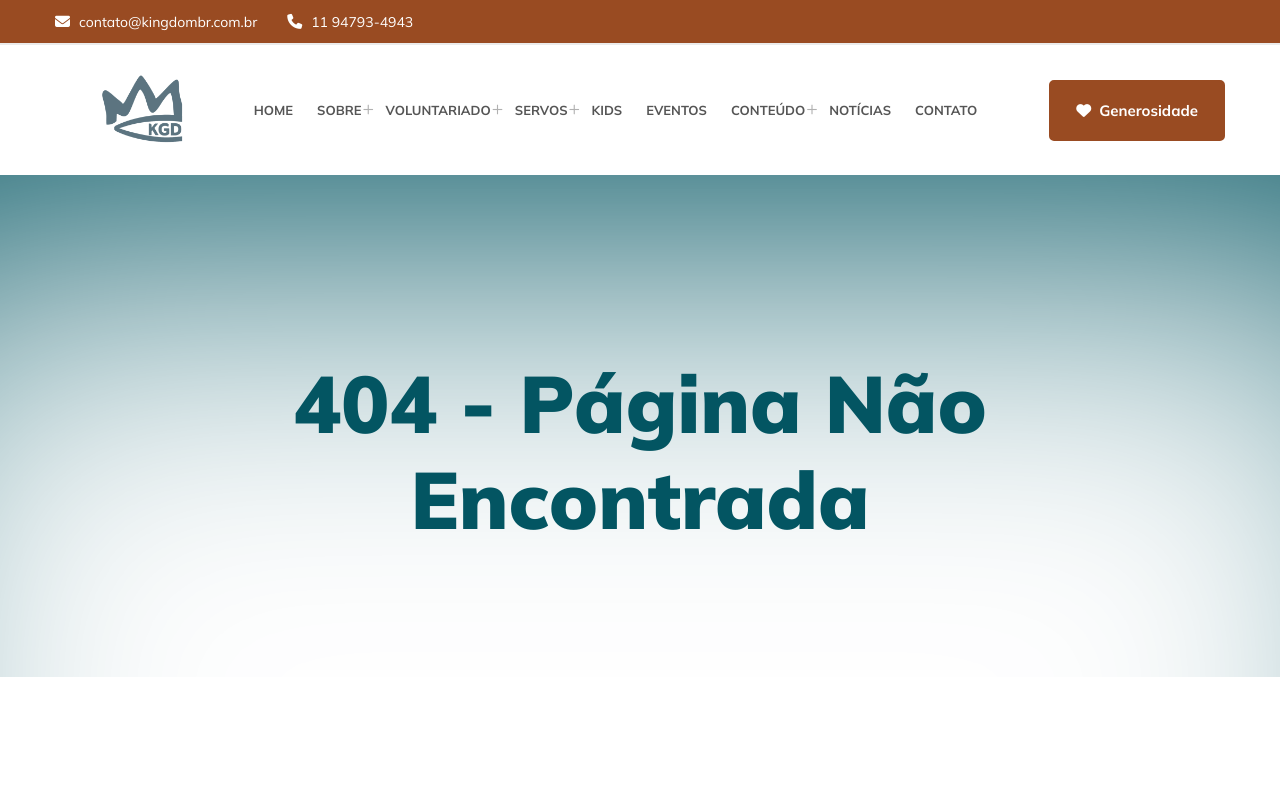
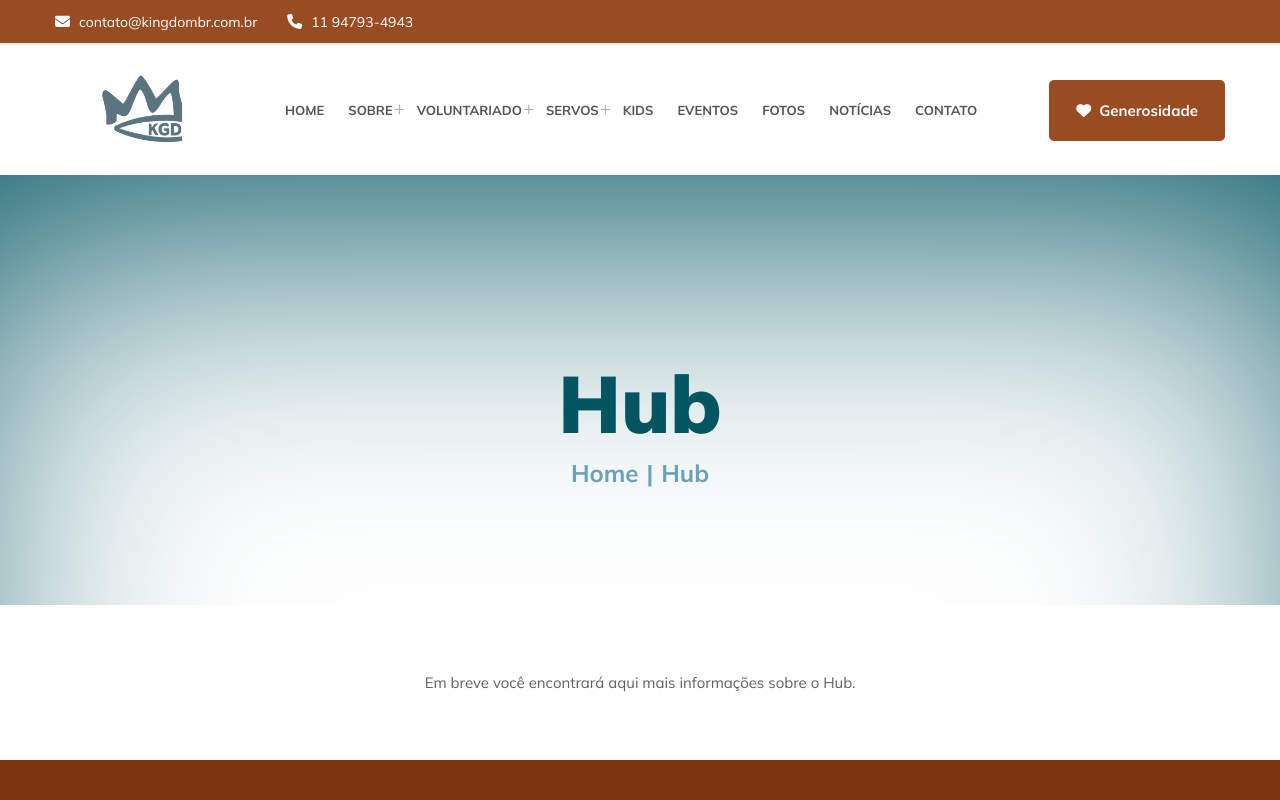
Before and after one commit to AurelioromeuConsultoria/kingdom, a React (Vite) app: page /hub in a window 1280 px wide. Shown: the top 800 px of the page. Built offline with nearby package versions, Linux system fonts and the light colour scheme; no server answers.

Commit message:
Novos ajustes antes de produção

```diff
--- a/src/App.jsx
+++ b/src/App.jsx
@@ -9,6 +9,7 @@ import VoluntariosEquipes from './pages/Voluntarios/VoluntariosEquipes'
 import Servos from './pages/Servos/Servos'
 import Equipes from './pages/Servos/Equipes'
 import Kids from './pages/Kids/Kids'
+import Hub from './pages/Hub/Hub'
 import Events from './pages/Events/Events'
 import Contact from './pages/Contact/Contact'
 import Sermons from './pages/Sermons/Sermons'
@@ -35,6 +36,7 @@ function App() {
         <Route path="/servos" element={<Servos />} />
         <Route path="/servos/equipes" element={<Equipes />} />
         <Route path="/kids" element={<Kids />} />
+        <Route path="/hub" element={<Hub />} />
         <Route path="/eventos" element={<Events />} />
         <Route path="/sermoes" element={<Sermons />} />
         <Route path="/galeria" element={<Gallery />} />
--- a/src/components/Header/Header.jsx
+++ b/src/components/Header/Header.jsx
@@ -234,18 +234,7 @@ function Header({ churchInfo, loading }) {
                   <Link to="/eventos" onClick={closeMenu}>Eventos</Link>
                 </li>
                 <li>
-                  <a href="#" onClick={(e) => e.preventDefault()}>Conteúdo</a>
-                  <ul className="submenu">
-                    <li>
-                      <Link to="/sermoes" onClick={closeMenu}>Sermões</Link>
-                    </li>
-                    <li>
-                      <Link to="/galeria" onClick={closeMenu}>Galeria de Fotos</Link>
-                    </li>
-                    <li>
-                      <Link to="/galeria" onClick={closeMenu}>Vídeos</Link>
-                    </li>
-                  </ul>
+                  <Link to="/galeria" onClick={closeMenu}>Fotos</Link>
                 </li>
                 <li>
                   <Link to="/noticias" onClick={closeMenu}>Notícias</Link>
--- a/src/pages/Gallery/Gallery.jsx
+++ b/src/pages/Gallery/Gallery.jsx
@@ -62,7 +62,7 @@ function Gallery() {
     window.scrollTo({ top: 0, behavior: 'smooth' })
   }
 
-  const baseURL = apiService.getApiBaseUrl()
+  const baseURL = apiService.getUploadsBaseUrl()
 
   return (
     <div className="gallery-page">
--- a/src/pages/Gallery/GalleryDetail.jsx
+++ b/src/pages/Gallery/GalleryDetail.jsx
@@ -93,7 +93,7 @@ function GalleryDetail() {
     )
   }
 
-  const baseURL = apiService.getApiBaseUrl()
+  const baseURL = apiService.getUploadsBaseUrl()
 
   return (
     <div className="gallery-page">
--- a/src/pages/Home/Home.css
+++ b/src/pages/Home/Home.css
@@ -53,6 +53,15 @@
 
 .home-page .testimonials-section .readmorebtn a:hover {
   color: #994B22 !important;
+}
+
+/* Botão "Ver todos os eventos" - mesma cor do botão Ver Todas as Equipes */
+.home-page .testimonials-section .main-btn {
+  background-color: #994B22 !important;
+}
+
+.home-page .testimonials-section .main-btn::before {
+  background-color: #994B22 !important;
 }
 
 /* Fazer todos os cards de eventos terem a mesma altura (apenas o quadrado branco) */
--- a/src/pages/Home/Home.jsx
+++ b/src/pages/Home/Home.jsx
@@ -533,7 +533,7 @@ function Home() {
                 </div>
                 <div className="services-content">
                   <h4 className="title">
-                    <Link to="/ministerios">Kids</Link>
+                    <Link to="/kids">Kids</Link>
                   </h4>
                 </div>
               </div>
@@ -545,7 +545,7 @@ function Home() {
                 </div>
                 <div className="services-content">
                   <h4 className="title">
-                    <Link to="/ministerios">Hub</Link>
+                    <Link to="/hub">Hub</Link>
                   </h4>
                 </div>
               </div>
@@ -557,7 +557,7 @@ function Home() {
                 </div>
                 <div className="services-content">
                   <h4 className="title">
-                    <Link to="/ministerios">Hospitalidade</Link>
+                    <Link to="/servos/equipes">Hospitalidade</Link>
                   </h4>
                 </div>
               </div>
@@ -633,6 +633,13 @@ function Home() {
                 <p>Nenhum evento encontrado no momento.</p>
               </div>
             )}
+          </div>
+          <div className="row">
+            <div className="col-12 text-center mt-40">
+              <Link className="main-btn" to="/eventos">
+                Ver todos os eventos
+              </Link>
+            </div>
           </div>
         </div>
       </section>
--- /dev/null
+++ b/src/pages/Hub/Hub.jsx
@@ -0,0 +1,36 @@
+import { Link } from 'react-router-dom'
+import '../../styles/shared-pages.css'
+
+function Hub() {
+  return (
+    <div className="hub-page">
+      {/* Page Title */}
+      <section className="page-title-area">
+        <div className="container">
+          <h2 className="title">Hub</h2>
+          <ul className="breadcrumb-nav">
+            <li>
+              <Link to="/">Home</Link>
+            </li>
+            <li className="active">Hub</li>
+          </ul>
+        </div>
+      </section>
+
+      {/* Conteúdo principal (placeholder) */}
+      <section className="section-pad-top-bottom">
+        <div className="container">
+          <div className="row justify-content-center">
+            <div className="col-lg-8 text-center">
+              <p>
+                Em breve você encontrará aqui mais informações sobre o Hub.
+              </p>
+            </div>
+          </div>
+        </div>
+      </section>
+    </div>
+  )
+}
+
+export default Hub
--- a/src/services/api.config.js
+++ b/src/services/api.config.js
@@ -11,6 +11,10 @@ const API_CONFIG = {
   // Lê de VITE_API_BASE_URL no .env.local ou usa padrão
   // Exemplo: 'https://api.kingdom.com/api' ou 'http://localhost:5000/api'
   baseURL: import.meta.env.VITE_API_BASE_URL || 'http://localhost:5000/api',
+
+  // URL base para imagens/uploads (sempre produção para centralizar arquivos)
+  // Permite rodar local apontando API para localhost e imagens para produção
+  uploadsBaseURL: import.meta.env.VITE_UPLOADS_BASE_URL || 'https://api.kingdombr.com.br',
 
   // Timeout padrão para requisições (em ms)
   timeout: 10000,
--- a/src/services/api.service.js
+++ b/src/services/api.service.js
@@ -288,12 +288,20 @@ class ApiService {
   }
 
   /**
+   * Retorna a URL base dos uploads (produção), para imagens centralizadas mesmo rodando local
+   */
+  getUploadsBaseUrl() {
+    return (API_CONFIG.uploadsBaseURL || '').replace(/\/+$/, '') || 'https://api.kingdombr.com.br'
+  }
+
+  /**
    * Constrói URL completa para qualquer imagem do backend (uploads, destaques, etc.)
+   * Usa sempre a base de uploads (produção) para centralizar imagens
    */
   getImageUrl(imagem) {
     if (!imagem) return null
     if (imagem.startsWith('http://') || imagem.startsWith('https://')) return imagem
-    const base = this.getApiBaseUrl()
+    const base = this.getUploadsBaseUrl()
     const path = imagem.startsWith('/') ? imagem : `/${imagem}`
     return `${base}${path}`
   }
@@ -302,7 +310,7 @@ class ApiService {
    * Constrói URL completa para thumbnail de uma foto
    */
   getThumbnailUrl(caminhoDiretorio, nomeArquivo) {
-    const baseURL = this.getApiBaseUrl()
+    const baseURL = this.getUploadsBaseUrl()
     const dir = (caminhoDiretorio || '').replace(/^\/+/, '')
     return `${baseURL}/${dir}/thumbnail/${nomeArquivo}`
   }
@@ -311,7 +319,7 @@ class ApiService {
    * Constrói URL completa para foto original
    */
   getOriginalUrl(caminhoDiretorio, nomeArquivo) {
-    const baseURL = this.getApiBaseUrl()
+    const baseURL = this.getUploadsBaseUrl()
     const dir = (caminhoDiretorio || '').replace(/^\/+/, '')
     return `${baseURL}/${dir}/original/${nomeArquivo}`
   }
```
